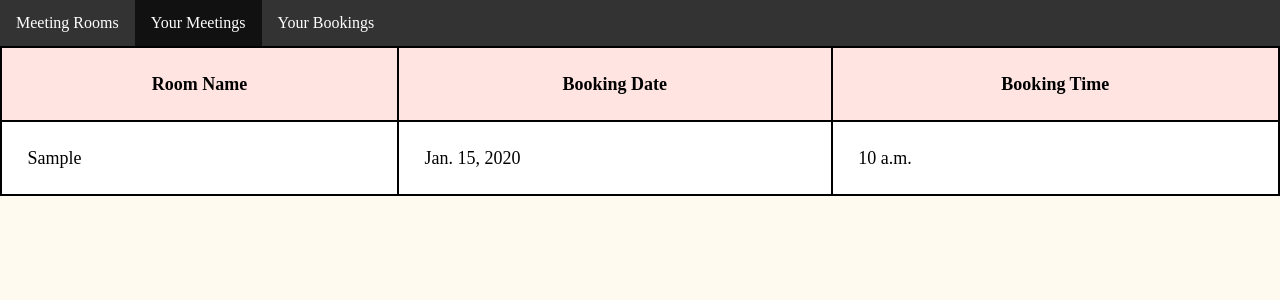
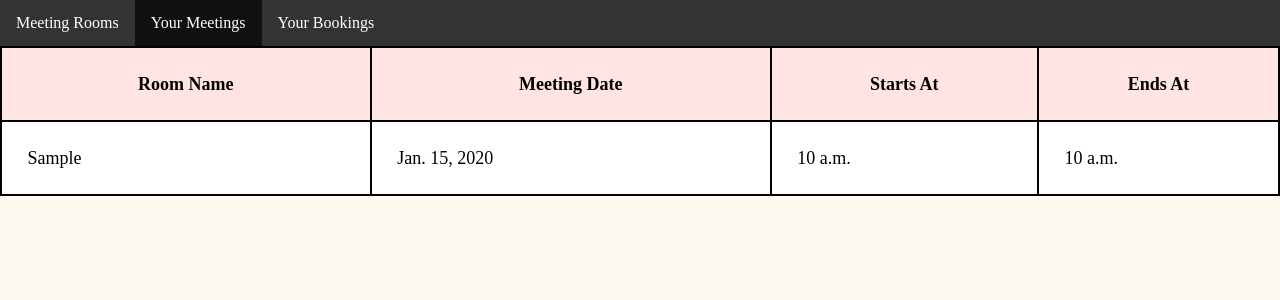
Before and after one commit to Ajn-03/BookingModel, a Django app: page /clovia/1/meetings/ in a window 1280 px wide. Shown: the part 88-388 px from the top of the page. Run offline with Django 4.2, Linux system fonts and the light colour scheme; tables that the repository leaves empty hold one stand-in row (Sample ...).

Commit message:
Modified

```diff
--- a/clovia/forms.py
+++ b/clovia/forms.py
@@ -17,7 +17,7 @@ class BookingForm(forms.ModelForm):
     #booking_time = forms.TimeField(widget=forms.TimeInput)
     class Meta:
         model=Bookings
-        fields=('booking_date','booking_time')
+        fields=('booking_date','booking_time','end_time')
         widgets = {
             'booking_date': forms.DateInput(attrs={'type': 'date'}),
             'booking_time': forms.TimeInput(attrs={'type': 'time'}),
--- a/clovia/static/clovia/booking.css
+++ b/clovia/static/clovia/booking.css
@@ -66,7 +66,7 @@ input[name='booking_time']{
 }
 
 
-input[name='booking_duration']{
+input[name='end_time']{
     margin-left: 10%;
 }
 
--- a/clovia/static/clovia/edit_bookings.css
+++ b/clovia/static/clovia/edit_bookings.css
@@ -39,7 +39,7 @@ input[name='booking_time']{
 }
 
 
-input[name='booking_duration']{
+input[name='end_time']{
     margin-left: 10%;
 }
 
--- a/clovia/templates/clovia/meetings.html
+++ b/clovia/templates/clovia/meetings.html
@@ -29,8 +29,9 @@
                 <thead>
                     <tr>
                         <th>Room Name</th>
-                        <th>Booking Date</th>
-                        <th>Booking Time</th>
+                        <th>Meeting Date</th>
+                        <th>Starts At</th>
+                        <th>Ends At</th>
                     </tr>
                 </thead>
                 <tbody>
@@ -39,6 +40,8 @@
                         <td>{{ booking.room_name.room }}</td>
                         <td>{{ booking.booking_date }}</td>
                         <td>{{ booking.booking_time }}</td>
+                        <td>{{ booking.end_time }}</td>
+
                     </tr>
                     {% endfor %}
                 </tbody>
--- a/clovia/templates/clovia/view_bookings.html
+++ b/clovia/templates/clovia/view_bookings.html
@@ -30,6 +30,7 @@
                         <th>Room Name</th>
                         <th>Booking Date</th>
                         <th>Booking Time</th>
+                        <th>Ends At</th>
                         <th>Edit Booking</th>
                         <th>Add Participant</th>
                         <th>Remove Participant</th>
@@ -41,6 +42,7 @@
                         <td>{{ booking.room_name.room }}</td>
                         <td>{{ booking.booking_date }}</td>
                         <td>{{ booking.booking_time }}</td>
+                        <td>{{booking.end_time}}</td>
                         <td><a href="{% url 'clovia:edit_booking' login.id booking.id  %}">Edit</a></td>
                         <td><a href="">Add</a></td>
                         <td><a href="">Remove</a></td>
--- a/clovia/views.py
+++ b/clovia/views.py
@@ -78,7 +78,7 @@ def bookings(request,login_id,rooms_id):
             #we get the cleaned data
             b_date = form.cleaned_data.get("booking_date")
             b_time = form.cleaned_data.get("booking_time")
-            #b_dura = form.cleaned_data.get("booking_duration")
+            e_time = form.cleaned_data.get("end_time")
             context['form'] = form
             # Check if the booking date is in the past
             current_datetime = datetime.now()
@@ -87,13 +87,18 @@ def bookings(request,login_id,rooms_id):
                 context['message'] = 'Cannot book in the past!'
                 return render(request, 'clovia/booking.html', context)
 
+            #check if end time is before starting time
+            if e_time<b_time:
+                context['message'] = 'End Time in the past!'
+                return render(request, 'clovia/booking.html', context)
+
             #check if the booking already exists
-            if Bookings.objects.filter(room_name=room,booking_date=b_date,booking_time=b_time).first():
+            if Bookings.objects.filter(room_name=room,booking_date=b_date,booking_time__lte=e_time,end_time__gte=b_time).exists():
                 context['message'] = 'Booking already exists!'
                 return render(request, 'clovia/booking.html',context)
 
             else:
-                booking = Bookings.objects.create(user=login,room_name=room,booking_date=b_date,booking_time=b_time)
+                booking = Bookings.objects.create(user=login,room_name=room,booking_date=b_date,booking_time=b_time,end_time=e_time)
                 context['message'] = 'Booking Successful!'
                 return render(request, 'clovia/booking.html',context)
 
@@ -127,9 +132,22 @@ def edit_booking(request, booking_id,login_id):
         if form.is_valid():
             b_date = form.cleaned_data.get("booking_date")
             b_time = form.cleaned_data.get("booking_time")
-            #b_dura = form.cleaned_data.get("booking_duration")
-            if Bookings.objects.filter(id=booking_id,booking_date=b_date,booking_time=b_time).first():
-                context['form']=form
+            e_time = form.cleaned_data.get("end_time")
+            context['form'] = form
+            # Check if the booking date is in the past
+            current_datetime = datetime.now()
+            booking_datetime = datetime.combine(b_date, b_time)
+            if booking_datetime < current_datetime:
+                context['message'] = 'Cannot book in the past!'
+                return render(request, 'clovia/edit_booking.html', context)
+
+            #check if end time is before starting time
+            if e_time<b_time:
+                context['message'] = 'End Time in the past!'
+                return render(request, 'clovia/edit_booking.html', context)
+
+            #check if the booking already exists
+            if Bookings.objects.filter(id=booking_id,booking_date=b_date,booking_time__lte=e_time,end_time__gte=b_time).exists():
                 context['message'] = 'Booking already exists!'
                 return render(request, 'clovia/edit_booking.html',context)
             else:
```
Also changed, not shown: urls.py (added, +25 -0 lines).
